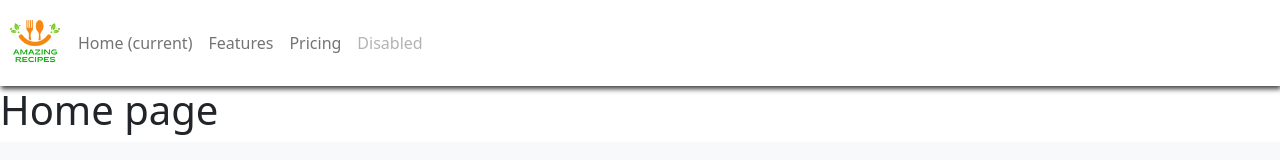
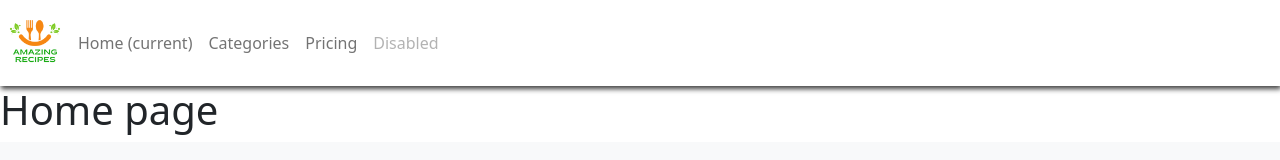
Before and after one commit to DataLyLa/MyRecipe, an Angular app: page / in a window 1280 px wide. Shown: the top 160 px of the page. Built offline with nearby package versions, Linux system fonts and the light colour scheme.

Commit message:
Ajout de Categories text

```diff
--- a/angular.json
+++ b/angular.json
@@ -100,5 +100,8 @@
         }
       }
     }
+  },
+  "cli": {
+    "analytics": false
   }
 }
--- a/src/app/header/header.component.html
+++ b/src/app/header/header.component.html
@@ -13,7 +13,7 @@
                 <a class="nav-link" href="#">Home <span class="sr-only">(current)</span></a>
             </li>
             <li class="nav-item">
-                <a class="nav-link" href="#">Features</a>
+                <a class="nav-link" href="#">Categories</a>
             </li>
             <li class="nav-item">
                 <a class="nav-link" href="#">Pricing</a>
--- a/src/app/header/header.component.scss
+++ b/src/app/header/header.component.scss
@@ -2,4 +2,5 @@ nav {
     box-shadow: 1px 3px 5px 0px rgba(0, 0, 0, 0.75);
     -webkit-box-shadow: 1px 3px 5px 0px rgba(0, 0, 0, 0.75);
     -moz-box-shadow: 1px 3px 5px 0px rgba(0, 0, 0, 0.75);
+    max-width: 100%;
 }
```
